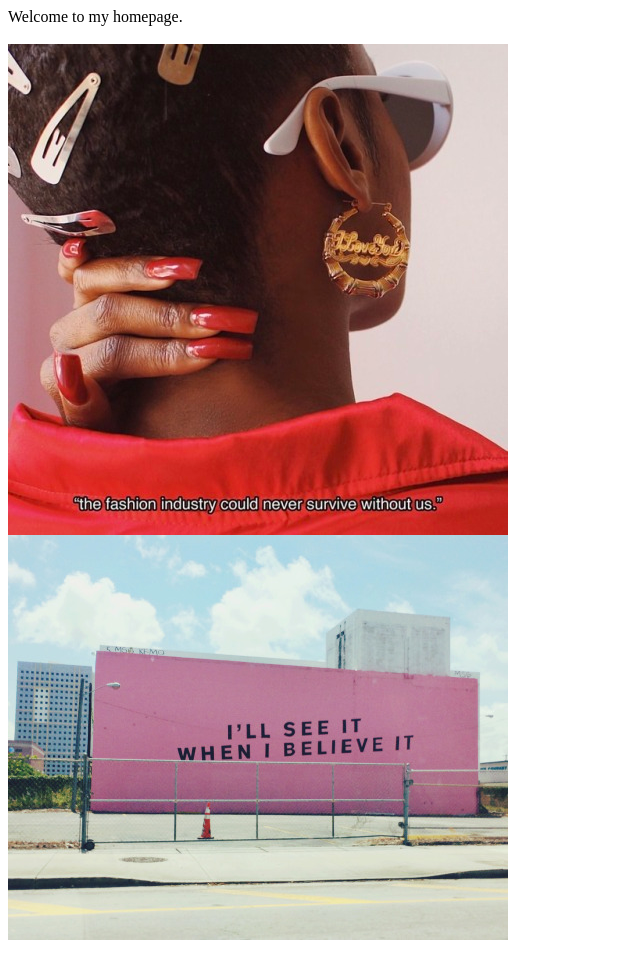
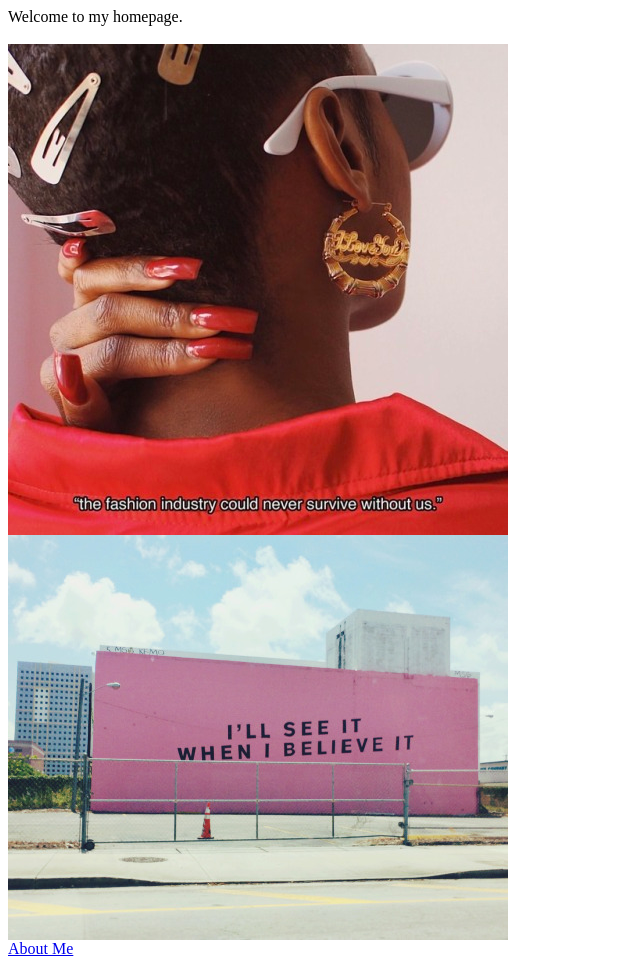
Before and after one commit to keva-chang/L235F17, a plain HTML site: page index.html in a window 1280 px wide. Shown: the whole page, without its empty margins (0-640 px from the left). Drawn offline with Linux system fonts and the light colour scheme.

Commit message:
Update index.html

```diff
--- a/index.html
+++ b/index.html
@@ -11,6 +11,8 @@
   <img src="/L235F17/images/fashion industry.jpg">
 <br>
   <img src="/L235F17/images/see it to believe it.jpg">
+  <br>
+  <a href="/L235F17/HTML/AboutMe.html">About Me</a>
 </body>
 
 </html>
```
